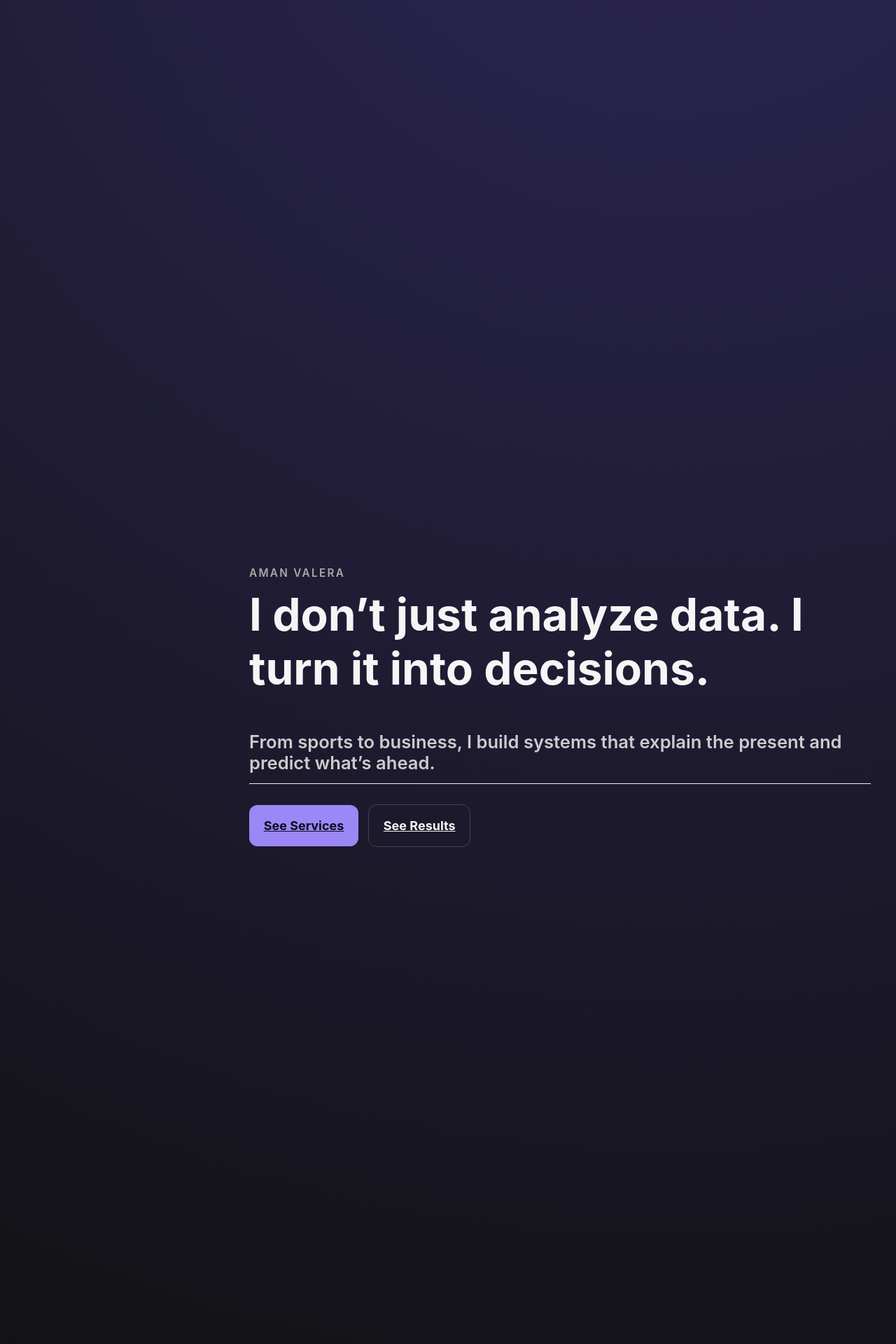
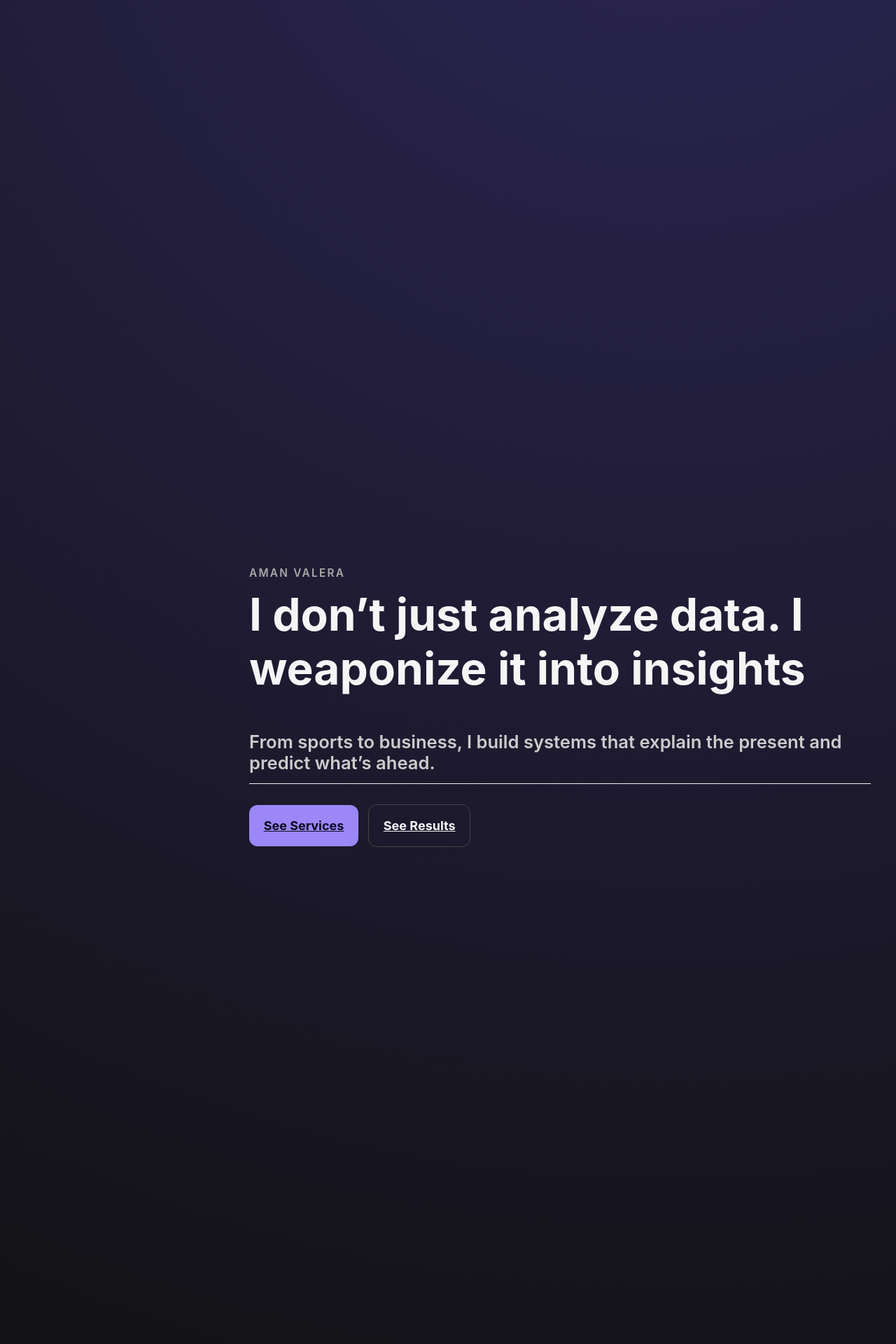
Before and after one commit to amanvalera/amanvalera.github.io, a Jekyll site: the page built from _pages/about.md, in a window 1280 px wide. Shown: the part 1304-3224 px from the top of the page at 70% size. Built offline with Jekyll 4.4.1, drawn with Linux system fonts in a browser that asks for light colours; some web fonts are replaced; a script that is not in the unit is left out.

Commit message:
Update about.md

```diff
--- a/_pages/about.md
+++ b/_pages/about.md
@@ -224,7 +224,7 @@ footer.site-footer {
 <section class="snap-section hero" id="hero">
   <div class="content-wrap">
     <div class="kicker">AMAN VALERA</div>
-    <h1>I don’t just analyze data. I turn it into decisions.</h1>
+    <h1>I don’t just analyze data. I weaponize it into insights</h1>
     <h2>From sports to business, I build systems that explain the present and predict what’s ahead.</h2>
     <div style="margin-top:1.6rem;">
       <a class="cta cta-primary" href="#services">See Services</a>
```
